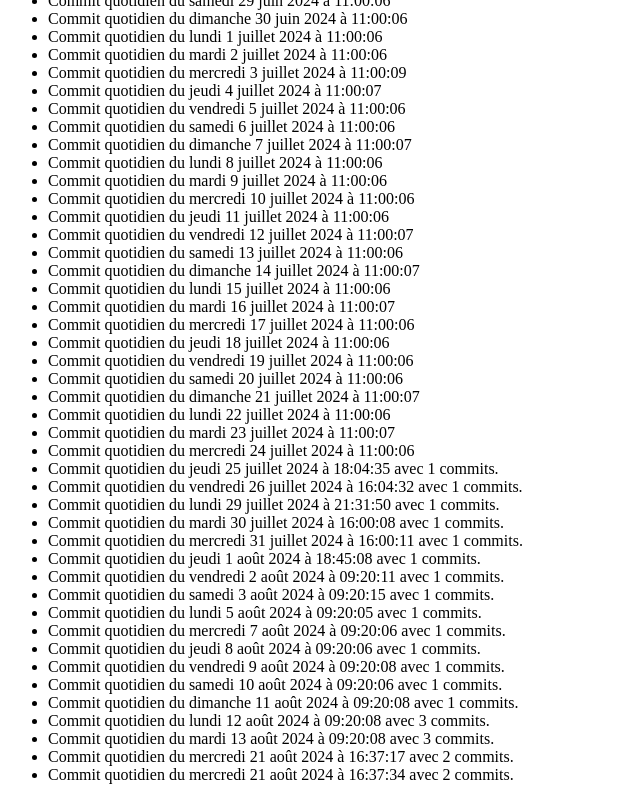
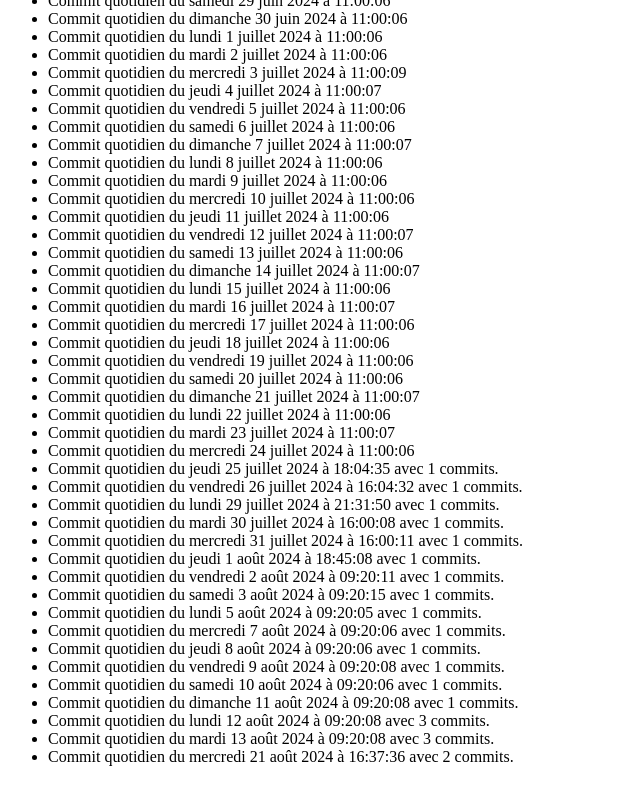
Before and after one commit to Reisorel/autocommit_bot, a website: page index.html in a window 1280 px wide. Shown: the part 992-1792 px from the top of the page, without its empty margins (0-640 px from the left). Drawn offline with Linux system fonts and the light colour scheme.

Commit message:
Commit quotidien du mercredi 21 août 2024 à 16:37:37 avec 2 commits.

```diff
--- a/index.html
+++ b/index.html
@@ -192,11 +192,10 @@
 
 <li>Commit quotidien du mardi 13 août 2024 à 09:20:08 avec 3 commits.</li>
 
-<li>Commit quotidien du mercredi 21 août 2024 à 16:37:17 avec 2 commits.</li>
 
 
-<li>Commit quotidien du mercredi 21 août 2024 à 16:37:34 avec 2 commits.</li>
 
+<li>Commit quotidien du mercredi 21 août 2024 à 16:37:36 avec 2 commits.</li>
 </ul>
   <script src="generate_commit.js"></script>
 
```
